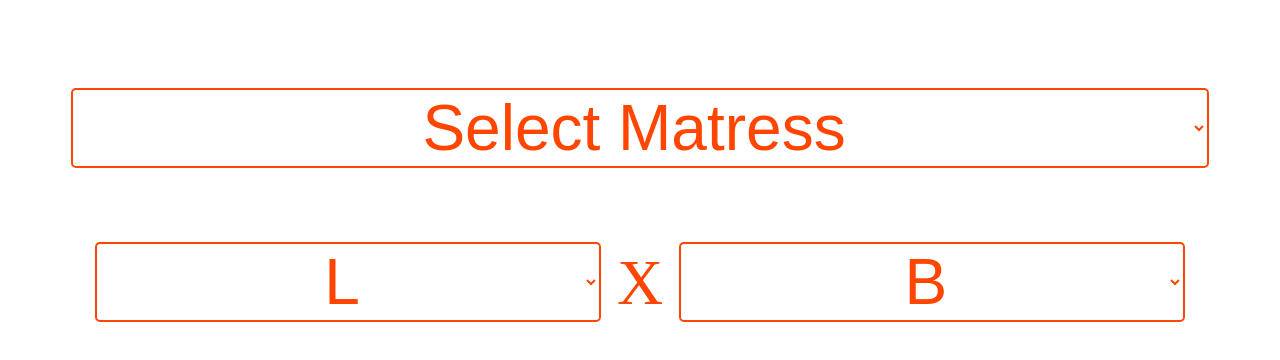
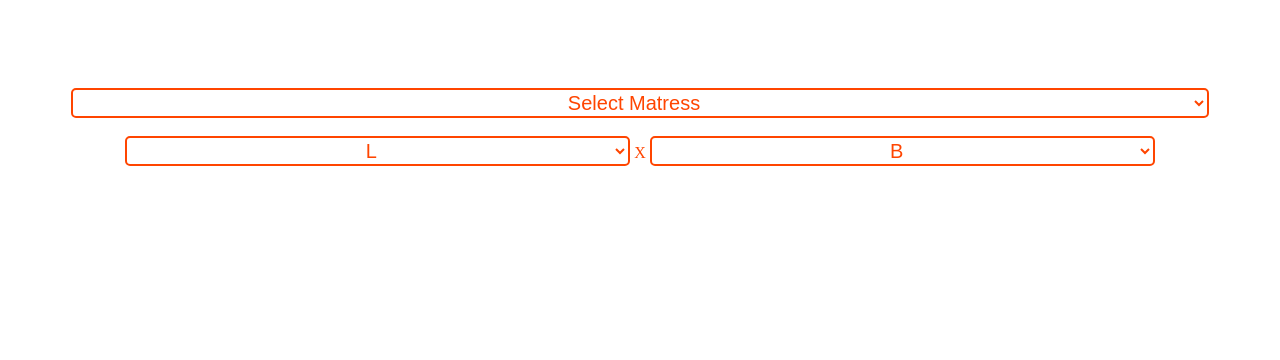
Before and after one commit to adi3890/duroflex_demo, a plain HTML site: page index.html in a window 1280 px wide. Drawn offline with Linux system fonts and the light colour scheme.

Commit message:
code edit

```diff
--- a/index.html
+++ b/index.html
@@ -26,13 +26,10 @@
 	<style type="text/css">
 		body{
 			color: orangered;
-			font-size: 8vh;
 		}
 		select{
     		height: 30px;
-    		height: 10vh;
     		font-size: 20px;
-    		font-size: 8vh;
     		color: orangered;
     		text-align: center;
     		background: white;
@@ -54,7 +51,6 @@
 		.mrp{
 			color: orangered;
 			font-size: 50px;
-			font-size: 12vh;
 			font-weight: bold;
 			text-align: center;
 		}
```
